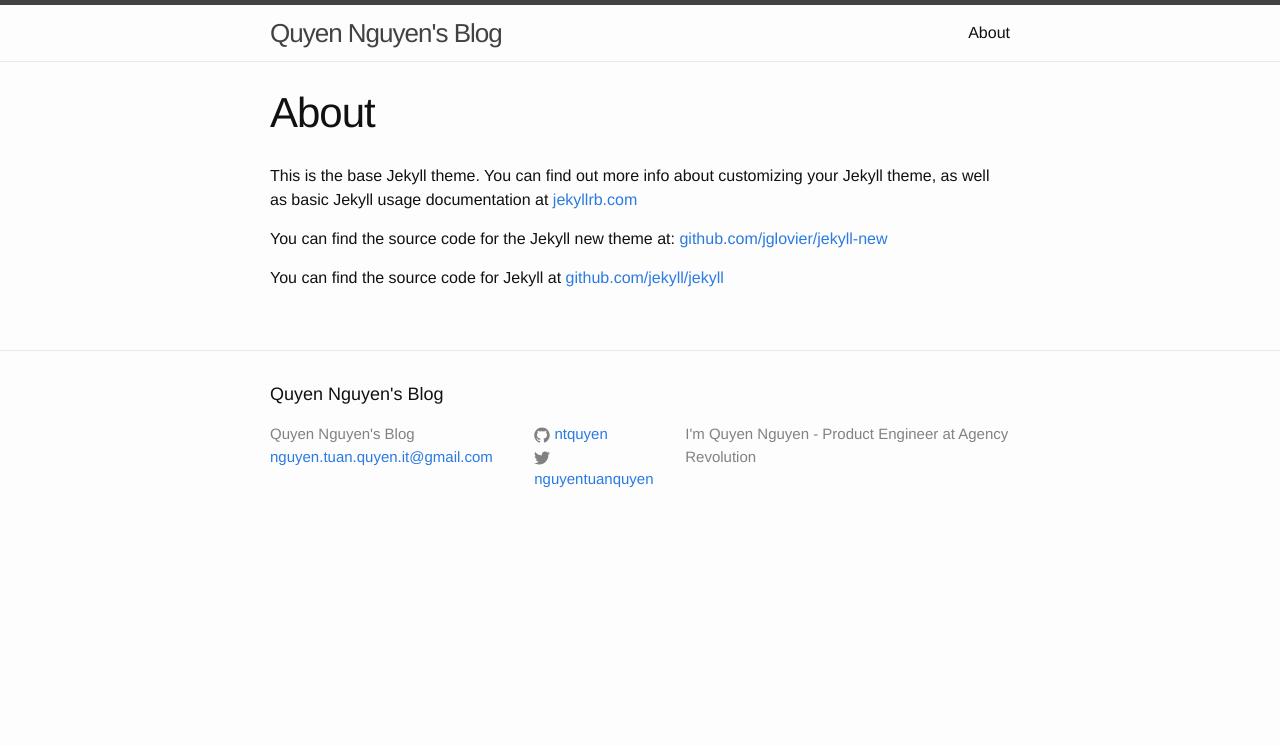
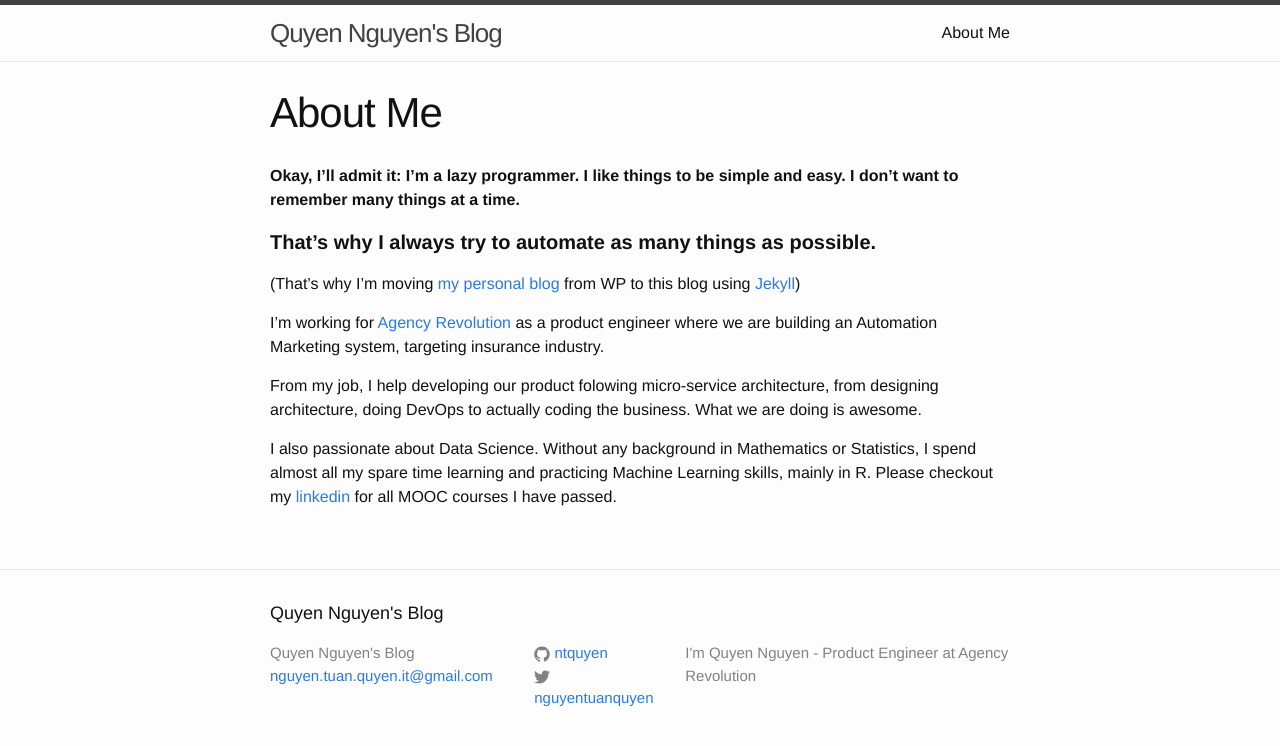
Before and after one commit to ntquyen/ntquyen.github.io, a Jekyll site: the page built from about.md, in a window 1280 px wide. Shown: the top 746 px of the page. Built offline with Jekyll 4.4.1, drawn with Linux system fonts in a browser that asks for light colours.

Commit message:
Add About Me and first blog post

```diff
--- a/about.md
+++ b/about.md
@@ -1,11 +1,17 @@
 ---
 layout: page
-title: About
+title: About Me
 permalink: /about/
 ---
 
-This is the base Jekyll theme. You can find out more info about customizing your Jekyll theme, as well as basic Jekyll usage documentation at [jekyllrb.com](http://jekyllrb.com/)
+**Okay, I'll admit it: I'm a lazy programmer. I like things to be simple and easy. I don't want to remember many things at a time.**
 
-You can find the source code for the Jekyll new theme at: [github.com/jglovier/jekyll-new](https://github.com/jglovier/jekyll-new)
+#### **That's why I always try to automate as many things as possible.**
 
-You can find the source code for Jekyll at [github.com/jekyll/jekyll](https://github.com/jekyll/jekyll)
+(That's why I'm moving [my personal blog](http://quyennt.com) from WP to this blog using [Jekyll](http://jekyllrb.com/))
+
+I'm working for [Agency Revolution](http://www.agencyrevolution.com/) as a product engineer where we are building an Automation Marketing system, targeting insurance industry.
+
+From my job, I help developing our product folowing micro-service architecture, from designing architecture, doing DevOps to actually coding the business. What we are doing is awesome.
+
+I also passionate about Data Science. Without any background in Mathematics or Statistics, I spend almost all my spare time learning and practicing Machine Learning skills, mainly in R. Please checkout my [linkedin](https://www.linkedin.com/profile/view?id=186503444) for all MOOC courses I have passed.
```
Also changed, not shown: _posts/2015-07-07-moving-blog-from-wp-to-jekyll.markdown (added, +16 -0 lines), _posts/2015-07-07-welcome-to-jekyll.markdown (deleted, +0 -25 lines), images/jekyll.png (added).
